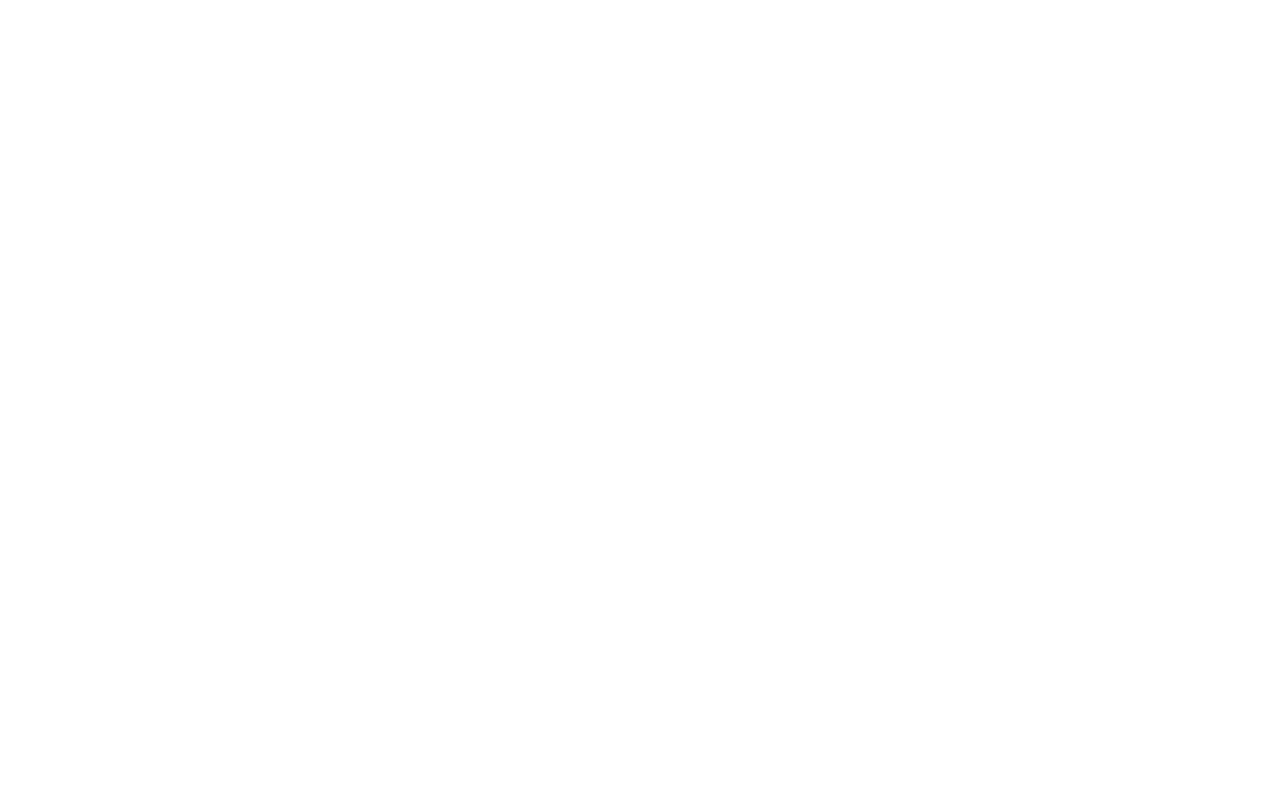
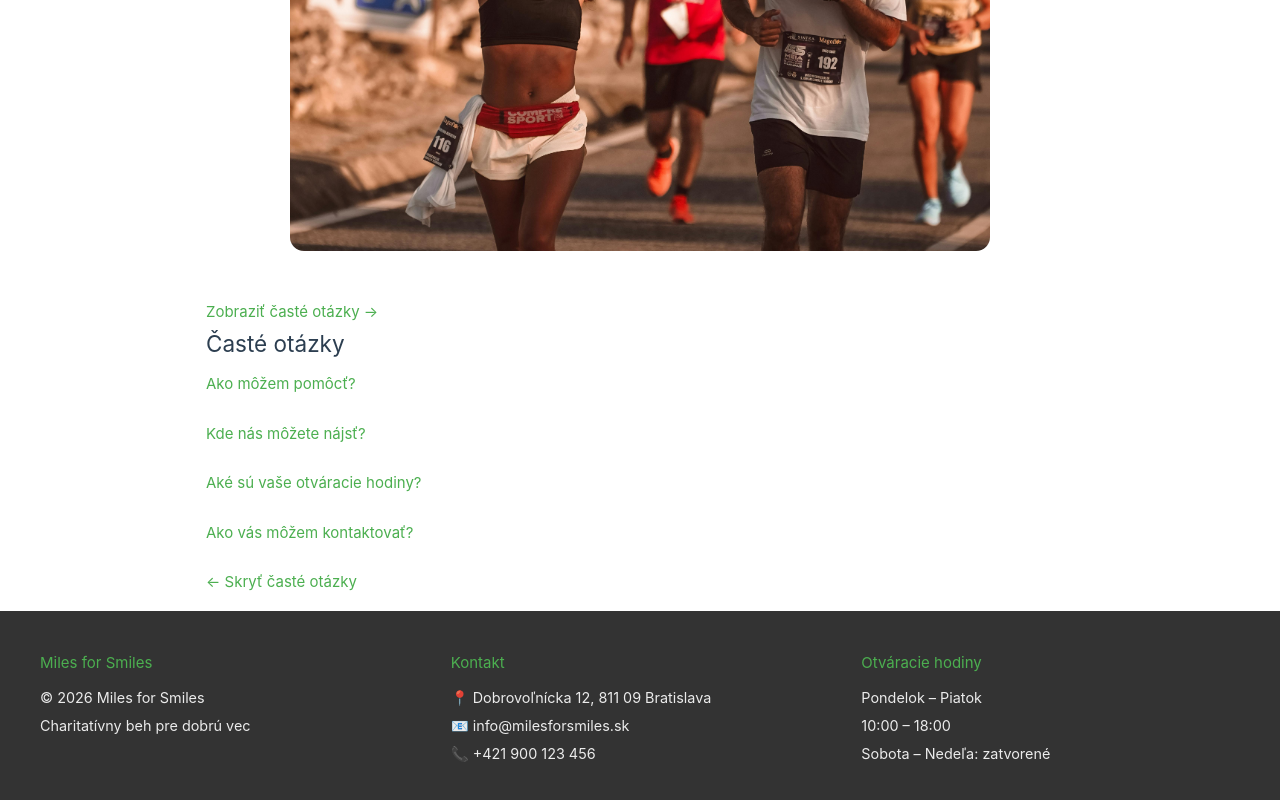
Before and after one commit to NikolaCerna/miles_for_smiles_project, a Vue app: page /about/faq in a window 1280 px wide. Before the commit this address led to /404. Shown: the part 1280-2080 px from the top of the page. Before the commit the page ends 800 px from the top, so only its background shows below. Built offline with nearby package versions, Linux system fonts and the light colour scheme.

Commit message:
Refactor About page structure

```diff
--- /dev/null
+++ b/src/components/AboutFaq.vue
@@ -0,0 +1,28 @@
+<template>
+  <section class="faq">
+    <h2>Časté otázky</h2>
+    <FaqItem v-for="item in faq" :key="item.id" :question="item.question">
+    <template v-if="item.type === 'text'">{{ item.answer }}</template>
+    <template v-else-if="item.type === 'address'">Nájdete nás na adrese: <strong>{{ contactInfo.address }}</strong></template>
+    <template v-else-if="item.type === 'hours'">Otvorené máme: <strong>{{ contactInfo.pickupHours }}</strong></template>
+    <template v-else-if="item.type === 'contact'">📧 {{ contactInfo.email }} <br />📞 {{ contactInfo.phone }}</template>
+    </FaqItem>
+  </section>
+  <RouterLink to="/about" class="back-link">
+    ← Skryť časté otázky
+  </RouterLink>
+</template>
+
+<script>
+import faq from '@/data/faq.json'
+import FaqItem from '@/components/FaqItem.vue'
+
+export default {
+  name: 'AboutFaq',
+  components: { FaqItem },
+  inject: ['contactInfo'],
+  data() {
+    return { faq }
+  }
+}
+</script>
--- a/src/components/FaqItem.vue
+++ b/src/components/FaqItem.vue
@@ -33,4 +33,10 @@
 h4:hover {
   color: #43a047;
 }
+
+.faq-item {
+  margin-top: 0.5rem;
+  margin-bottom: 1.5rem;
+}
+
 </style>
--- a/src/router/index.ts
+++ b/src/router/index.ts
@@ -26,6 +26,13 @@
       path: '/about',
       name: 'about',
       component: () => import('../views/AboutView.vue'),
+      children: [
+        {
+          path: 'faq',
+          name: 'about-faq',
+          component: () => import('../components/AboutFaq.vue')
+        }
+      ]
     },
     {
       path: '/support',
--- a/src/views/AboutView.vue
+++ b/src/views/AboutView.vue
@@ -21,15 +21,8 @@
       <p>Naším cieľom je budovať komunitu ľudí, ktorí si uvedomujú, že aj malé každodenné aktivity môžu pomôcť tým, ktorí to najviac potrebujú.</p>
     </section>
     <img src="/about-community.jpg" alt="Komunita a pomoc druhým" class="inline-image"/>
-    <section class="faq">
-      <h2>Časté otázky</h2>
-      <FaqItem v-for="item in faq" :key="item.id" :question="item.question">
-        <template v-if="item.type === 'text'">{{ item.answer }}</template>
-        <template v-else-if="item.type === 'address'">Nájdete nás na adrese: <strong>{{ contactInfo.address }}</strong></template>
-        <template v-else-if="item.type === 'hours'">Otvorené máme: <strong>{{ contactInfo.pickupHours }}</strong></template>
-        <template v-else-if="item.type === 'contact'">📧 {{ contactInfo.email }} <br />📞 {{ contactInfo.phone }}</template>
-      </FaqItem>
-    </section>
+    <RouterLink to="/about/faq" class="faq-link">Zobraziť časté otázky →</RouterLink>
+    <router-view />
   </div>
 </template>
 
```
